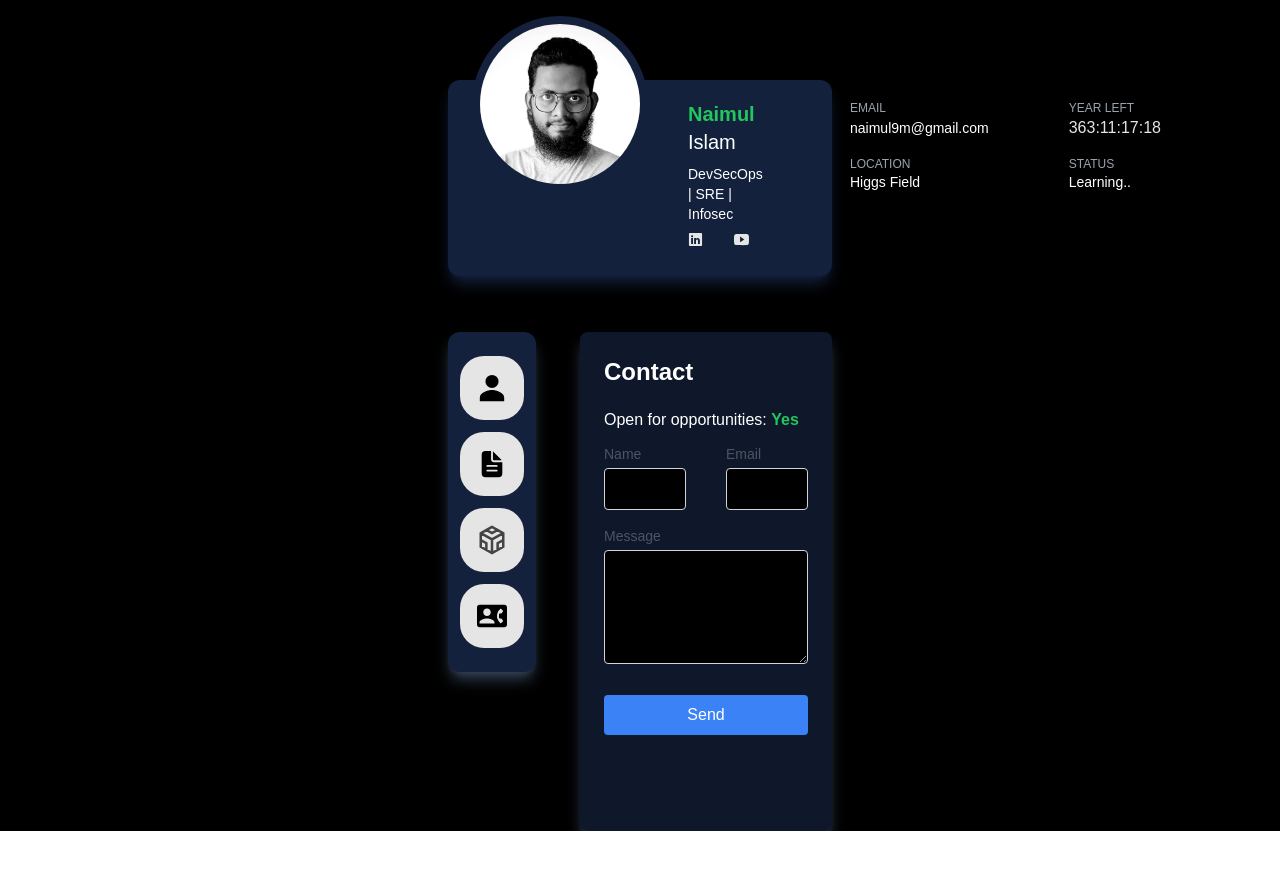
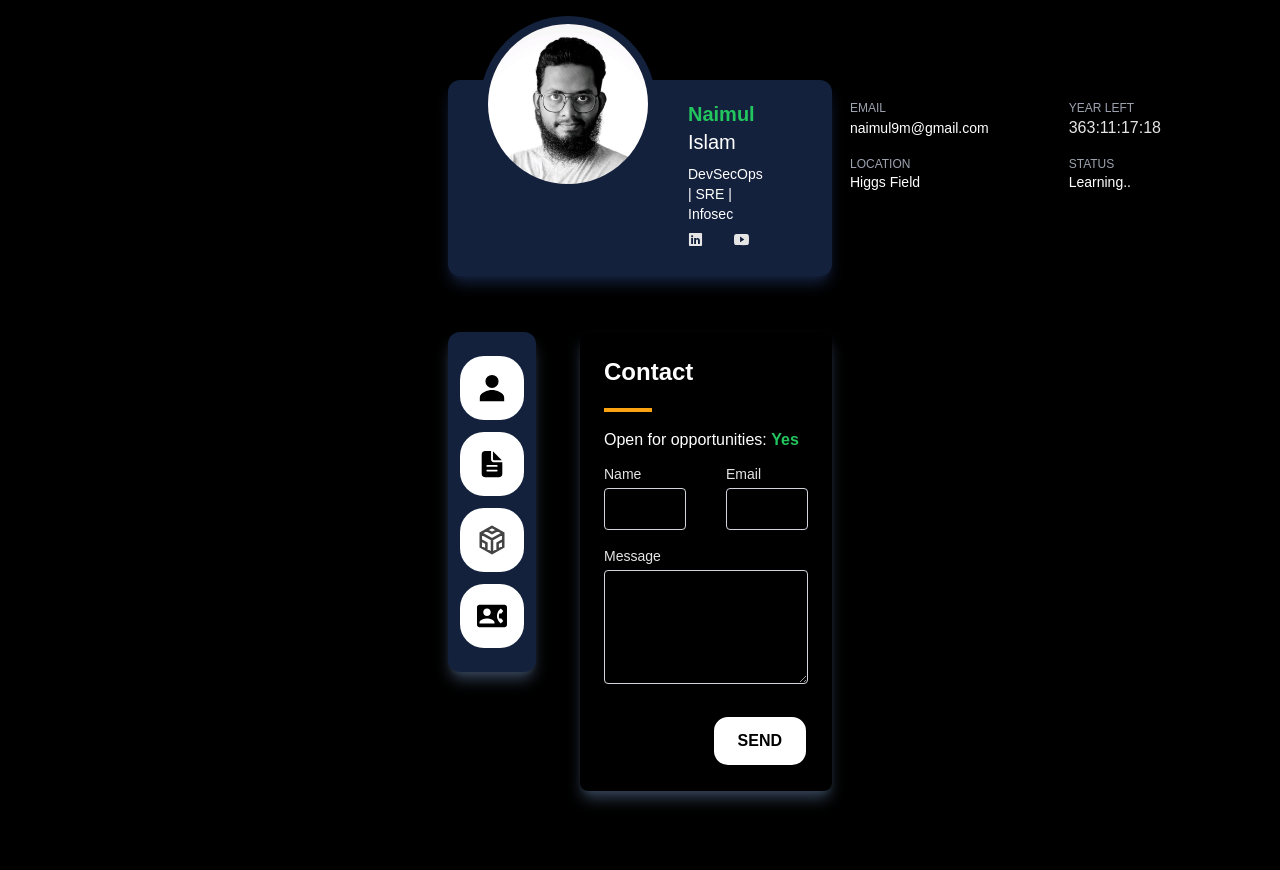
Before and after one commit to kcnaiamh/Personal-Portfolio, a React (Vite) app: page /contact in a window 1280 px wide. Shown: the top 870 px of the page. Before the commit the page ends 831 px from the top, so only its background shows below. Built offline with nearby package versions, Linux system fonts and the light colour scheme; some icons are missing.

Commit message:
before modifying card in about page

```diff
--- a/src/components/Header.jsx
+++ b/src/components/Header.jsx
@@ -33,7 +33,7 @@ const Header = () => {
 
 	return (
 		<header className="mx-56 px-56 relative">
-			<div className="flex absolute ml-8 -mt-14 hover:scale-110 transition-all duration-300">
+			<div className="flex absolute ml-10 -mt-14 transition-all duration-300 hover:translate-x-[-10px] hover:translate-y-[-10px] hover:scale-105">
 				<img
 					src="/src/assets/me.jpeg"
 					alt="Profile Photo"
--- a/src/components/PortfolioTabBar.jsx
+++ b/src/components/PortfolioTabBar.jsx
@@ -26,7 +26,7 @@ const Chip = ({ text, selected, setSelected }) => {
 			onClick={() => setSelected(text)}
 			className={`${
 				selected
-					? "text-white"
+					? "text-black font-semibold"
 					: "text-slate-300 hover:text-slate-200 hover:bg-slate-700"
 			} text-sm transition-colors px-2.5 py-0.5 rounded-md relative`}>
 			<span className="relative z-10">{text}</span>
@@ -34,7 +34,7 @@ const Chip = ({ text, selected, setSelected }) => {
 				<motion.span
 					layoutId="pill-tab"
 					transition={{ type: "spring", duration: 0.5 }}
-					className="absolute inset-0 z-0 bg-gradient-to-r from-violet-600 to-indigo-600 rounded-md"></motion.span>
+					className="absolute inset-0 z-0 bg-gradient-to-r from-[#FCA311] to-yellow-500 rounded-md"></motion.span>
 			)}
 		</button>
 	);
--- a/src/index.css
+++ b/src/index.css
@@ -12,7 +12,7 @@
 
 @layer components {
 	.sidebar-icon {
-		@apply relative flex items-center justify-center h-16 w-16 mt-3 mb-3 mx-auto bg-[#E5E5E5] text-black  hover:bg-[#FCA311] hover:text-white rounded-3xl hover:rounded-xl transition-all duration-300 ease-linear;
+		@apply relative flex items-center justify-center h-16 w-16 mt-3 mb-3 mx-auto bg-white text-black  hover:bg-[#FCA311] hover:text-white rounded-3xl hover:rounded-xl transition-all duration-300 ease-linear;
 	}
 
 	.sidebar-tooltip {
--- a/src/layout/Layout.jsx
+++ b/src/layout/Layout.jsx
@@ -5,11 +5,11 @@ import { Toaster } from "react-hot-toast";
 
 const Layout = (props) => {
 	return (
-		<div className="flex-col pt-20  -z-10 inset-0 bg-black">
+		<div className="flex-col pt-20 min-h-screen  -z-10 inset-0 bg-black">
 			<Header />
 			<div className="flex space-x-11 mx-56 px-56">
 				<SideBar />
-				<div className=" bg-slate-900  text-white rounded-lg shadow-lg shadow-slate-700 w-full px-6 py-6 pb-24">
+				<div className=" text-white rounded-lg shadow-lg shadow-slate-700 w-full px-6 py-6 mb-24">
 					{props.children}
 				</div>
 			</div>
--- a/src/pages/About.jsx
+++ b/src/pages/About.jsx
@@ -8,7 +8,8 @@ import { TbDeviceImacSearch } from "react-icons/tb";
 const AboutPage = () => {
 	return (
 		<Layout>
-			<h1 className="capitalize font-bold text-2xl mb-5">Who Am I?</h1>
+			<h1 className="capitalize font-bold text-2xl mb-2">Who Am I?</h1>
+			<div class="w-12 h-1 bg-[#FCA311] mb-5" />
 			<div className="space-y-4">
 				<p>
 					Welcome to my corner of the internet! I’m thrilled to have you here.
@@ -39,9 +40,10 @@ const AboutPage = () => {
 				</p>
 			</div>
 
-			<h1 className="capitalize font-bold text-2xl mb-5 mt-5">
+			<h1 className="capitalize font-bold text-2xl mb-2 mt-5">
 				What I'm Doing
 			</h1>
+			<div class="w-12 h-1 bg-[#FCA311] mb-5" />
 			<div className="flex-col">
 				<div className="flex">
 					<div className="flex-1 p-3 border-2 m-2 border-slate-200">
--- a/src/pages/Contact.jsx
+++ b/src/pages/Contact.jsx
@@ -44,7 +44,9 @@ const ContactPage = () => {
 
 	return (
 		<Layout>
+			<div>
 				<h1 className="capitalize font-bold text-2xl mb-5">Contact</h1>
+				<div class="w-12 h-1 bg-[#FCA311] mb-4" />
 				<p>
 					Open for opportunities: <b className="text-green-500">Yes</b>
 				</p>
@@ -53,7 +55,7 @@ const ContactPage = () => {
 						<div className="mb-4 flex-1">
 							<label
 								for="user_name"
-							className="block text-sm font-medium text-gray-600">
+								className="block text-sm font-medium text-[#E5E5E5]">
 								Name
 							</label>
 							<input
@@ -69,7 +71,7 @@ const ContactPage = () => {
 						<div className="mb-4 flex-1">
 							<label
 								for="user_email"
-							className="block text-sm font-medium text-gray-600">
+								className="block text-sm font-medium text-[#E5E5E5]">
 								Email
 							</label>
 							<input
@@ -85,7 +87,7 @@ const ContactPage = () => {
 					<div className="mb-6">
 						<label
 							for="message"
-						className="block text-sm font-medium text-gray-600">
+							className="block text-sm font-medium text-[#E5E5E5]">
 							Message
 						</label>
 						<textarea
@@ -94,16 +96,17 @@ const ContactPage = () => {
 							value={umessage}
 							onChange={handleMessage}
 							rows="4"
-						className="mt-1 p-2 w-full border border-gray-300 rounded focus:outline-none focus:border-blue-500 bg-black"
+							className="mt-1 p-2 w-full border  border-gray-300 rounded focus:outline-none focus:border-blue-500 bg-black"
 						/>
 					</div>
 
 					<button
 						type="submit"
-					className="w-full bg-blue-500 text-white p-2 rounded hover:bg-blue-600 focus:outline-none focus:shadow-outline-blue">
+						className=" float-right rounded-2xl border-2 border-black bg-white px-6 py-3 font-semibold uppercase text-black transition-all duration-300 hover:translate-x-[-4px] hover:translate-y-[-4px] hover:rounded-md hover:bg-[#FCA311] hover:border-white hover:text-white hover:shadow-[4px_4px_0px_white] active:translate-x-[0px] active:translate-y-[0px] active:rounded-2xl active:shadow-none">
 						Send
 					</button>
 				</form>
+			</div>
 		</Layout>
 	);
 };
--- a/src/pages/Portfolio.jsx
+++ b/src/pages/Portfolio.jsx
@@ -34,6 +34,8 @@ const PortfolioPage = () => {
 
 	return (
 		<Layout>
+			<h1 className="capitalize font-bold text-2xl mb-2 ">Portfolio</h1>
+			<div class="w-12 h-1 bg-[#FCA311] mb-5" />
 			{showModal && (
 				<div
 					ref={modalRef}
--- a/src/pages/Resume.jsx
+++ b/src/pages/Resume.jsx
@@ -4,7 +4,8 @@ import Layout from "../layout/Layout";
 const ResumePage = () => {
 	return (
 		<Layout>
-			<h1 className="capitalize font-bold text-2xl mb-5 ">Resume</h1>
+			<h1 className="capitalize font-bold text-2xl mb-2 ">Resume</h1>
+			<div class="w-12 h-1 bg-[#FCA311] mb-5" />
 			<div className="flex-col items-center justify-center mb-20">
 				<section className="w-[800px]">
 					<div className="sticky -top-3 py-3 z-10">
```
Lines whose indentation alone changed are shown as unchanged.
